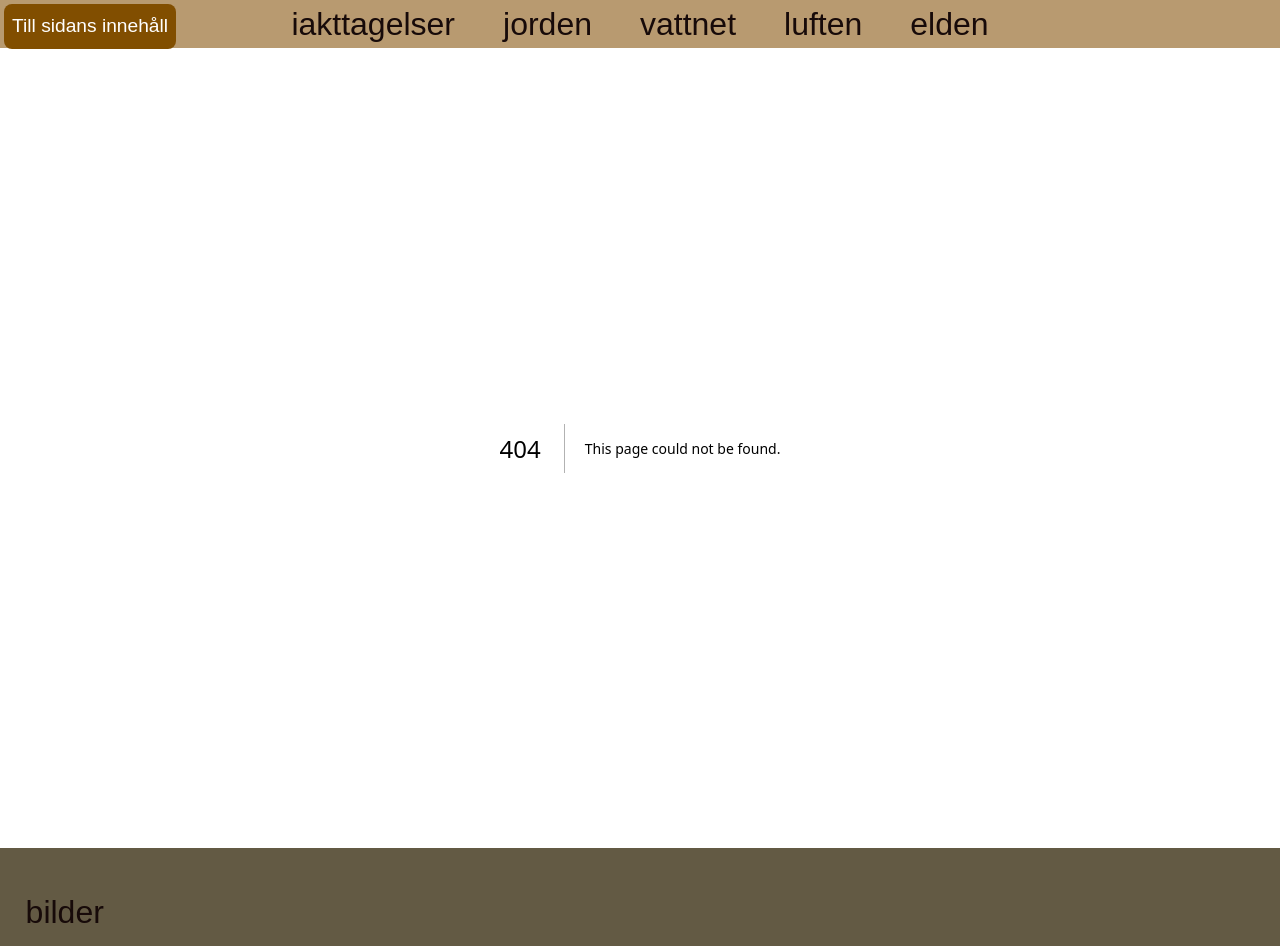
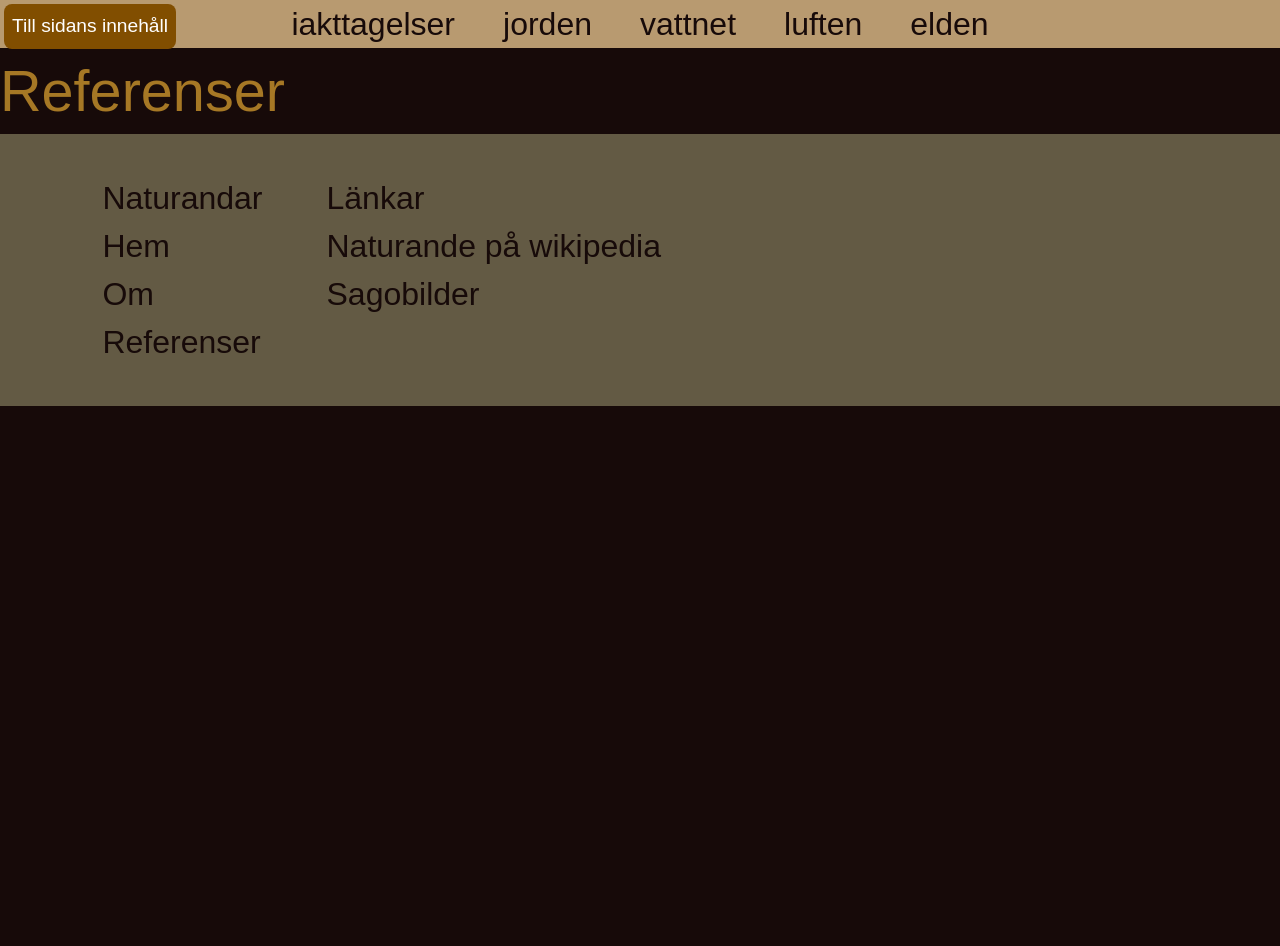
Before and after one commit to josiefinis/naturandar, a Next.js app in the folder frontend/: page /referenser in a window 1280 px wide. Before the commit this address had no page. Shown: the top 946 px of the page. After the commit the page ends 800 px from the top, so only its background shows below. Built offline with nearby package versions, Linux system fonts and the light colour scheme; a web font is replaced by a local one.

Commit message:
feat: clean up footer and associated routes
Removed non-production and frozen feature pages
Added about page
Added references page
Added external links

```diff
--- a/frontend/app/bilder/page.tsx
+++ /dev/null
@@ -1,7 +0,0 @@
-export default function BilderPage() {
-  return (
-    <div>
-      <h1 className="font-display text-fluid-2xl text-accent-yellow">Bilder</h1>
-    </div>
-  );
-}
--- a/frontend/app/globals.css
+++ b/frontend/app/globals.css
@@ -120,3 +120,7 @@ body {
 .px-fluid {
   padding-inline: clamp(0.5rem, 2cqi, 3rem);
 }
+
+.px-fluid-xl {
+  padding-inline: clamp(2rem, 8cqi, 12rem);
+}
--- /dev/null
+++ b/frontend/app/om/page.tsx
@@ -0,0 +1,7 @@
+export default function AboutPage() {
+  return (
+    <div>
+      <h1 className="font-display text-fluid-2xl text-accent-yellow">Om</h1>
+    </div>
+  );
+}
--- a/frontend/app/palett/page.tsx
+++ /dev/null
@@ -1,45 +0,0 @@
-export default function Palett() {
-  return (
-    <div>
-      <header>
-        <h1 className="font-display text-fluid-2xl text-accent-yellow">
-          Palett
-        </h1>
-      </header>
-      <section>
-        <p className="text-2xl text-theme-900 bg-theme-200">theme-200</p>
-        <p className="text-2xl text-theme-900 bg-theme-300">theme-300</p>
-        <p className="text-2xl text-theme-900 bg-theme-400">theme-400</p>
-        <p className="text-2xl text-theme-900 bg-theme-500">theme-500</p>
-        <p className="text-2xl text-theme-200 bg-theme-600">theme-600</p>
-        <p className="text-2xl text-theme-200 bg-theme-700">theme-700</p>
-        <p className="text-2xl text-theme-200 bg-theme-800">theme-800</p>
-        <p className="text-2xl text-theme-200 bg-theme-900">theme-900</p>
-        <p className="text-2xl text-theme-200 bg-accent-red-800">
-          accent-red-800
-        </p>
-        <p className="text-2xl text-theme-200 bg-accent-red-700">
-          accent-red-700
-        </p>
-        <p className="text-2xl text-theme-900 bg-accent-orange">
-          accent-orange
-        </p>
-        <p className="text-2xl text-theme-900 bg-accent-yellow">
-          accent-yellow
-        </p>
-        <p className="text-2xl text-theme-900 bg-accent-green-600">
-          accent-green-600
-        </p>
-        <p className="text-xl text-theme-900 bg-accent-green-500">
-          accent-green-500
-        </p>
-        <p className="text-xl text-theme-900 bg-accent-green-450">
-          accent-green-450
-        </p>
-        <p className="text-xl text-theme-900 bg-accent-green-200">
-          accent-green-200
-        </p>
-      </section>
-    </div>
-  );
-}
--- /dev/null
+++ b/frontend/app/referenser/page.tsx
@@ -0,0 +1,9 @@
+export default function ReferenserPage() {
+  return (
+    <div>
+      <h1 className="font-display text-fluid-2xl text-accent-yellow">
+        Referenser
+      </h1>
+    </div>
+  );
+}
--- a/frontend/components/footer.tsx
+++ b/frontend/components/footer.tsx
@@ -2,14 +2,39 @@ import Link from "next/link";
 
 export default function Footer() {
   return (
-    <footer className="min-block-50 px-fluid py-10 bg-accent-green-450 text-fluid-xl text-theme-900">
-      <nav className="grid grid-cols-1">
-        <Link className="link" href={"/bilder"}>
-          bilder
-        </Link>
-        <Link className="link" href={"/palett"}>
-          palett
-        </Link>
+    <footer className="min-block-50 px-fluid-xl py-10 bg-accent-green-450 text-fluid-xl text-theme-900">
+      <nav className="flex gap-16">
+        <section className="flex flex-col">
+          <h2 className="font-display">Naturandar</h2>
+          <Link className="link" href={"/"}>
+            Hem
+          </Link>
+          <Link className="link" href={"/om"}>
+            Om
+          </Link>
+          <Link className="link" href={"/referenser"}>
+            Referenser
+          </Link>
+        </section>
+        <section className="flex flex-col">
+          <h2 className="font-display">Länkar</h2>
+          <a
+            className="link"
+            target="_blank"
+            href={"https://sv.wikipedia.org/wiki/Naturande"}
+          >
+            Naturande på wikipedia
+          </a>
+          <a
+            className="link"
+            target="_blank"
+            href={
+              "https://commons.wikimedia.org/wiki/Category:Folklore_of_Scandinavia"
+            }
+          >
+            Sagobilder
+          </a>
+        </section>
       </nav>
     </footer>
   );
```
